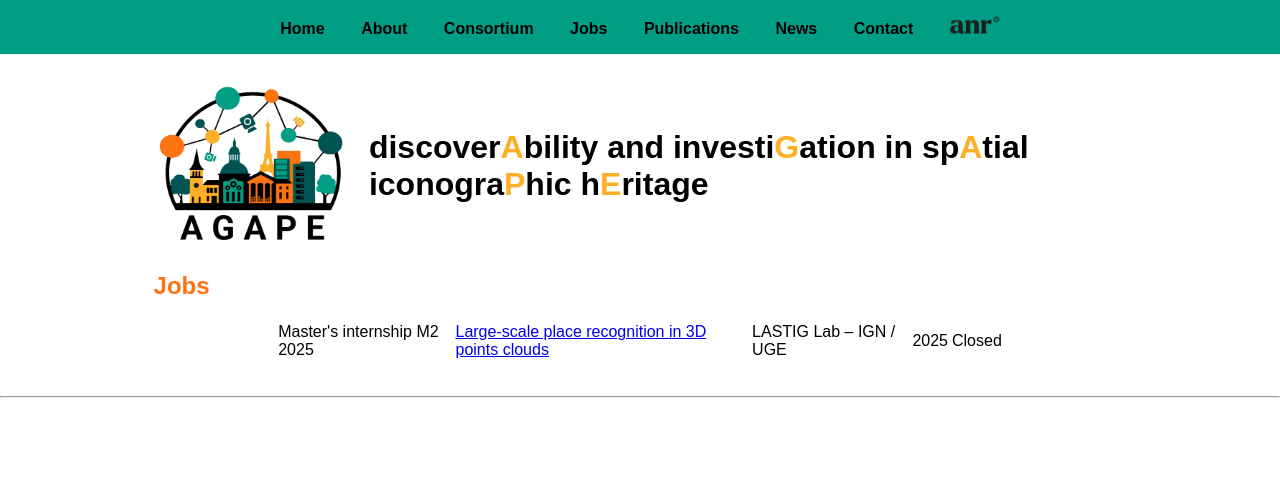
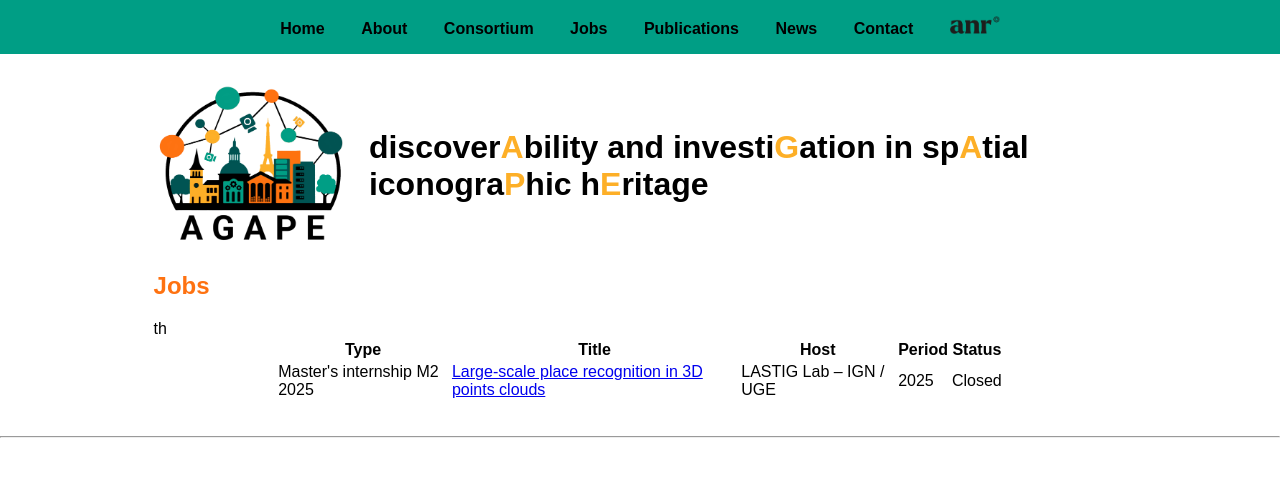
Before and after one commit to AGAPE-ANR/agape-anr.github.io, a Jekyll site: the page built from jobs.md, in a window 1280 px wide. Shown: the top 477 px of the page. Built offline with Jekyll 4.4.1, drawn with Linux system fonts in a browser that asks for light colours.

Commit message:
Update jobs.md

```diff
--- a/jobs.md
+++ b/jobs.md
@@ -6,11 +6,18 @@ permalink: /jobs/
 <h2> Jobs</h2>
 
 <table width="75%">
-  <tr>
-		<td>Master's internship M2 2025</td>
-    <td><a href="docs/sujet_stage_2025-Loc3D-ext-EN.pdf" target=new>Large-scale place recognition in 3D points clouds</a></td>
-		<td>LASTIG Lab – IGN / UGE</td>
-		<td>2025</td>
-		<td>Closed</td>
-	</tr>
+<tr>
+    <th>Type</th>
+    <th>Title</th>
+    <th>Host</th>
+    <th>Period</th>
+    <th>Status</th>th
+</tr>
+<tr>
+	<td>Master's internship M2 2025</td>
+	<td><a href="docs/sujet_stage_2025-Loc3D-ext-EN.pdf" target=new>Large-scale place recognition in 3D points clouds</a></td>
+	<td>LASTIG Lab – IGN / UGE</td>
+	<td>2025</td>
+	<td>Closed</td>
+</tr>
 <table>
```
